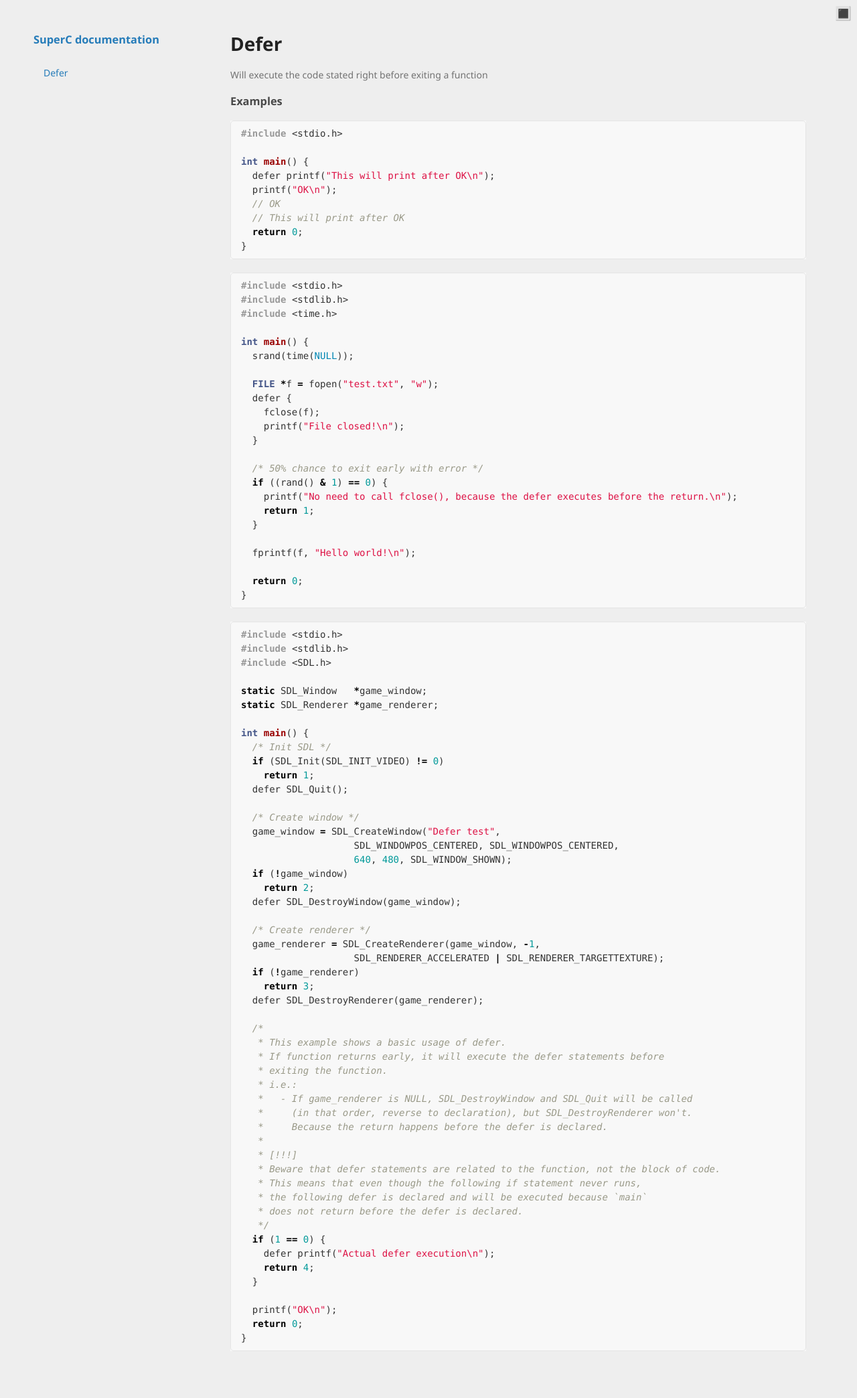
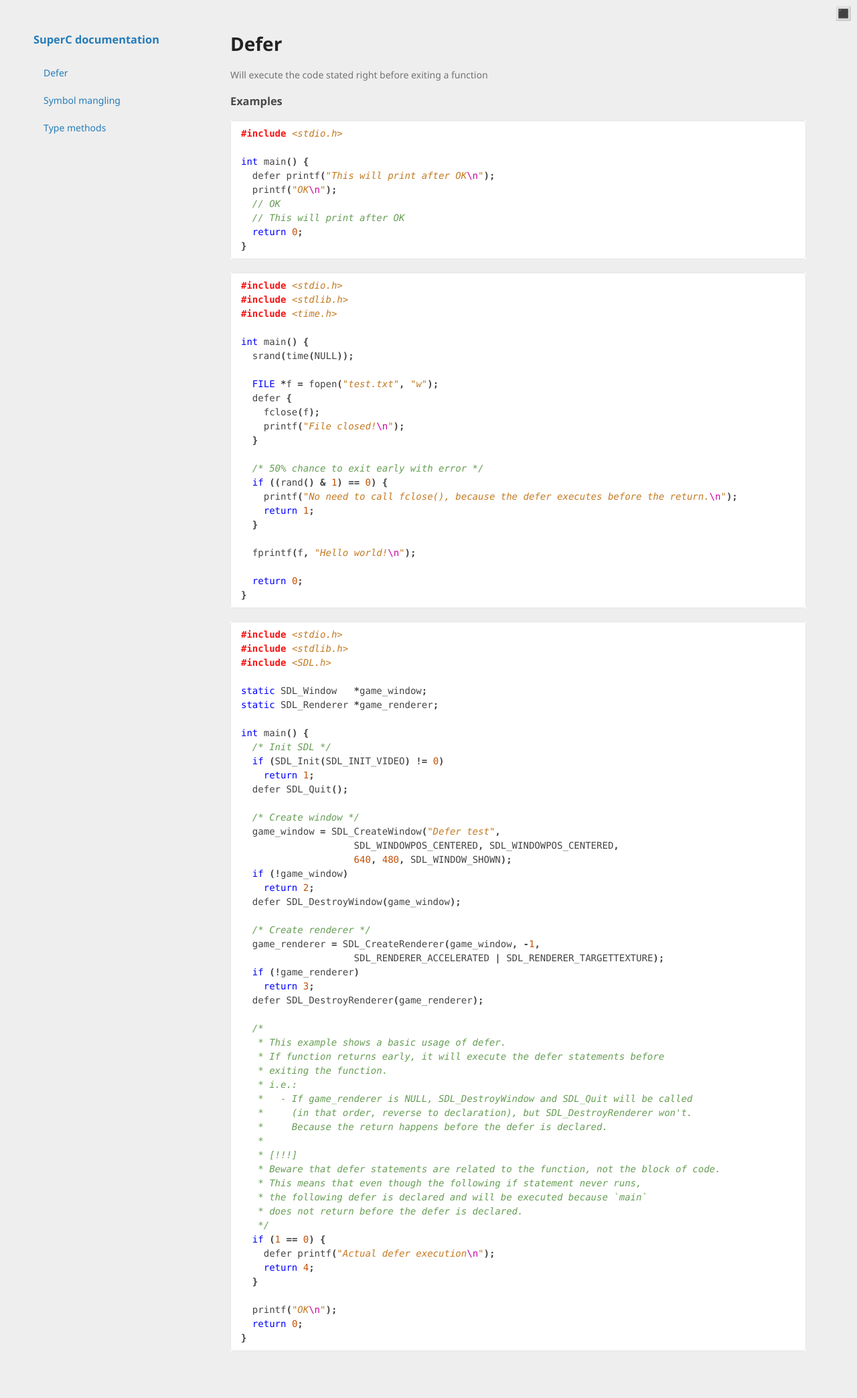
Before and after one commit to bruneo32/superc, a Jekyll site: the page built from docs/defer.md, in a window 1280 px wide. Shown: the whole page at 67% size. Built offline with Jekyll 4.4.1, drawn with Linux system fonts in a browser that asks for light colours; our own code applies the rules of GitHub Pages for plain Markdown files.

Commit message:
Temporary final themes

```diff
--- a/_sass/jekyll-theme-minimal.scss
+++ b/_sass/jekyll-theme-minimal.scss
@@ -14,7 +14,7 @@ body {
   background-color: var(--bg-color);
   padding: 50px;
   font: 14px/1.5 "Noto Sans", "Helvetica Neue", Helvetica, Arial, sans-serif;
-  color: #727272;
+  color: var(--text-color);
   font-weight: 400;
 }
 
@@ -24,7 +24,7 @@ h3,
 h4,
 h5,
 h6 {
-  color: #222;
+  color: var(--heading-color);
   margin: 0 0 20px;
 }
 
@@ -57,37 +57,37 @@ h1 {
 }
 
 h2 {
-  color: #393939;
+  color: var(--heading2-color);
 }
 
 h3,
 h4,
 h5,
 h6 {
-  color: #494949;
+  color: var(--heading3-color);
 }
 
 a {
-  color: #267CB9;
+  color: var(--link-color);
   text-decoration: none;
 }
 
 a:hover,
 a:focus {
-  color: #069;
+  color: var(--link-hover-color);
   /* Fake bold */
-  text-shadow: 0px 0px 1px black;
+  text-shadow: 0px 0px 1px var(--link-hover-shadow);
 }
 
 a small {
   font-size: 11px;
-  color: #777;
+  color: var(--link-small-color);
   margin-top: -0.3em;
   display: block;
 }
 
 a:hover small {
-  color: #777;
+  color: var(--link-small-color);
 }
 
 button {
@@ -100,7 +100,7 @@ button {
 }
 
 blockquote {
-  border-left: 1px solid #e5e5e5;
+  border-left: 1px solid var(--blockquote-border);
   margin: 0;
   padding: 0 0 0 20px;
   font-style: italic;
@@ -109,14 +109,14 @@ blockquote {
 code,
 pre {
   font-family: Monaco, Bitstream Vera Sans Mono, Lucida Console, Terminal, Consolas, Liberation Mono, DejaVu Sans Mono, Courier New, monospace;
-  color: #333;
+  color: var(--code-fg);
 }
 
 pre {
   padding: 8px 15px;
-  background: #f8f8f8;
+  background: var(--code-bg);
   border-radius: 5px;
-  border: 1px solid #e5e5e5;
+  border: 1px solid var(--code-border);
   overflow-x: auto;
 }
 
@@ -129,16 +129,16 @@ th,
 td {
   text-align: left;
   padding: 5px 10px;
-  border-bottom: 1px solid #e5e5e5;
+  border-bottom: 1px solid var(--table-border);
 }
 
 dt {
-  color: #444;
+  color: var(--dt-color);
   font-weight: 700;
 }
 
 th {
-  color: #444;
+  color: var(--th-color);
 }
 
 img {
@@ -146,12 +146,12 @@ img {
 }
 
 kbd {
-  background-color: #fafbfc;
-  border: 1px solid #c6cbd1;
-  border-bottom-color: #959da5;
+  background-color: var(--kbd-bg);
+  border: 1px solid var(--kbd-border);
+  border-bottom-color: var(--kbd-border-bottom);
   border-radius: 3px;
-  box-shadow: inset 0 -1px 0 #959da5;
-  color: #444d56;
+  box-shadow: inset 0 -1px 0 var(--kbd-border-bottom);
+  color: var(--kbd-text);
   display: inline-block;
   font-size: 11px;
   line-height: 10px;
@@ -179,11 +179,11 @@ header ul li {
 }
 
 header ul li:hover {
-  background: #cdcdcd;
+  background: var(--header-hover-bg);
 }
 
 strong {
-  color: #222;
+  color: var(--strong-color);
   font-weight: 700;
 }
 
@@ -193,7 +193,7 @@ small {
 
 hr {
   border: 0;
-  background: #e5e5e5;
+  background: var(--hr-color);
   height: 1px;
   margin: 0 0 20px;
 }
--- a/_sass/rouge-github.scss
+++ b/_sass/rouge-github.scss
@@ -1,209 +1,129 @@
 .highlight table td { padding: 5px; }
 .highlight table pre { margin: 0; }
-.highlight .cm {
-  color: #999988;
+
+.highlight,
+.highlight .w {
+  color: var(--code-fg);
+  background-color: var(--code-bg);
+}
+
+/* Errors */
+.highlight .err {
+  color: var(--code-error);
+  background-color: var(--code-bg);
+  font-weight: bold;
+}
+
+/* Comments */
+.highlight .c,
+.highlight .ch,
+.highlight .cd,
+.highlight .cm,
+.highlight .c1,
+.highlight .cs {
+  color: var(--code-comment);
   font-style: italic;
 }
+
+/* Preprocessor */
 .highlight .cp {
-  color: #999999;
+  color: var(--code-namespace);
   font-weight: bold;
 }
-.highlight .c1 {
-  color: #999988;
+
+/* Keywords */
+.highlight .k,
+.highlight .kn,
+.highlight .kp,
+.highlight .kr,
+.highlight .kv {
+  color: var(--code-keyword);
+}
+
+.highlight .kd {
+  color: var(--code-keyword-alt);
+}
+
+.highlight .kt {
+  color: var(--code-type);
+}
+
+.highlight .kc {
+  color: var(--code-constant);
+}
+
+/* Operators & punctuation */
+.highlight .o,
+.highlight .ow,
+.highlight .p,
+.highlight .pi {
+  color: var(--code-operator);
+  font-weight: bold;
+}
+
+/* Strings */
+.highlight .s,
+.highlight .sb,
+.highlight .sc,
+.highlight .dl,
+.highlight .sd,
+.highlight .s2,
+.highlight .sh,
+.highlight .sx,
+.highlight .s1,
+.highlight .si,
+.highlight .sr,
+.highlight .cpf {
+  color: var(--code-string);
   font-style: italic;
 }
-.highlight .cs {
-  color: #999999;
-  font-weight: bold;
-  font-style: italic;
+
+.highlight .se {
+  color: var(--code-string-escape);
 }
-.highlight .c, .highlight .cd {
-  color: #999988;
-  font-style: italic;
+
+.highlight .sa {
+  color: var(--code-keyword);
 }
-.highlight .err {
-  color: #a61717;
-  background-color: #e3d2d2;
+
+/* Names */
+.highlight .nn,
+.highlight .nc {
+  color: var(--code-namespace);
 }
+
+.highlight .no,
+.highlight .m,
+.highlight .mb,
+.highlight .mf,
+.highlight .mh,
+.highlight .mi,
+.highlight .il,
+.highlight .mo,
+.highlight .mx {
+  color: var(--code-constant);
+}
+
+.highlight .na {
+  color: var(--code-attribute);
+}
+
+.highlight .ss {
+  color: var(--code-symbol);
+}
+
+/* Diff */
+.highlight .gi {
+  color: var(--code-added);
+  background-color: var(--code-bg);
+}
+
 .highlight .gd {
-  color: #000000;
-  background-color: #ffdddd;
+  color: var(--code-removed);
+  background-color: var(--code-bg);
 }
-.highlight .ge {
-  color: #000000;
-  font-style: italic;
-}
-.highlight .gr {
-  color: #aa0000;
-}
+
 .highlight .gh {
-  color: #999999;
-}
-.highlight .gi {
-  color: #000000;
-  background-color: #ddffdd;
-}
-.highlight .go {
-  color: #888888;
-}
-.highlight .gp {
-  color: #555555;
-}
-.highlight .gs {
+  color: var(--code-added);
   font-weight: bold;
 }
-.highlight .gu {
-  color: #aaaaaa;
-}
-.highlight .gt {
-  color: #aa0000;
-}
-.highlight .kc {
-  color: #000000;
-  font-weight: bold;
-}
-.highlight .kd {
-  color: #000000;
-  font-weight: bold;
-}
-.highlight .kn {
-  color: #000000;
-  font-weight: bold;
-}
-.highlight .kp {
-  color: #000000;
-  font-weight: bold;
-}
-.highlight .kr {
-  color: #000000;
-  font-weight: bold;
-}
-.highlight .kt {
-  color: #445588;
-  font-weight: bold;
-}
-.highlight .k, .highlight .kv {
-  color: #000000;
-  font-weight: bold;
-}
-.highlight .mf {
-  color: #009999;
-}
-.highlight .mh {
-  color: #009999;
-}
-.highlight .il {
-  color: #009999;
-}
-.highlight .mi {
-  color: #009999;
-}
-.highlight .mo {
-  color: #009999;
-}
-.highlight .m, .highlight .mb, .highlight .mx {
-  color: #009999;
-}
-.highlight .sb {
-  color: #d14;
-}
-.highlight .sc {
-  color: #d14;
-}
-.highlight .sd {
-  color: #d14;
-}
-.highlight .s2 {
-  color: #d14;
-}
-.highlight .se {
-  color: #d14;
-}
-.highlight .sh {
-  color: #d14;
-}
-.highlight .si {
-  color: #d14;
-}
-.highlight .sx {
-  color: #d14;
-}
-.highlight .sr {
-  color: #009926;
-}
-.highlight .s1 {
-  color: #d14;
-}
-.highlight .ss {
-  color: #990073;
-}
-.highlight .s {
-  color: #d14;
-}
-.highlight .na {
-  color: #008080;
-}
-.highlight .bp {
-  color: #999999;
-}
-.highlight .nb {
-  color: #0086B3;
-}
-.highlight .nc {
-  color: #445588;
-  font-weight: bold;
-}
-.highlight .no {
-  color: #008080;
-}
-.highlight .nd {
-  color: #3c5d5d;
-  font-weight: bold;
-}
-.highlight .ni {
-  color: #800080;
-}
-.highlight .ne {
-  color: #990000;
-  font-weight: bold;
-}
-.highlight .nf {
-  color: #990000;
-  font-weight: bold;
-}
-.highlight .nl {
-  color: #990000;
-  font-weight: bold;
-}
-.highlight .nn {
-  color: #555555;
-}
-.highlight .nt {
-  color: #000080;
-}
-.highlight .vc {
-  color: #008080;
-}
-.highlight .vg {
-  color: #008080;
-}
-.highlight .vi {
-  color: #008080;
-}
-.highlight .nv {
-  color: #008080;
-}
-.highlight .ow {
-  color: #000000;
-  font-weight: bold;
-}
-.highlight .o {
-  color: #000000;
-  font-weight: bold;
-}
-.highlight .w {
-  color: #bbbbbb;
-}
-.highlight {
-  background-color: #f8f8f8;
-}
--- a/assets/css/style.scss
+++ b/assets/css/style.scss
@@ -3,10 +3,83 @@
 
 :root {
   --bg-color: #eee;
+  --text-color: #727272;
+  --heading-color: #222;
+  --heading2-color: #393939;
+  --heading3-color: #494949;
+  --link-color: #267CB9;
+  --link-hover-color: #069;
+  --link-hover-shadow: #000;
+  --link-small-color: #777;
+  --blockquote-border: #e5e5e5;
+  --code-border: #e5e5e5;
+  --table-border: #e5e5e5;
+  --dt-color: #444;
+  --th-color: #444;
+  --kbd-bg: #fafbfc;
+  --kbd-border: #c6cbd1;
+  --kbd-border-bottom: #959da5;
+  --kbd-text: #444d56;
+  --header-hover-bg: #cdcdcd;
+  --hr-color: #e5e5e5;
+  --strong-color: #222;
+  --code-fg: #444444;
+  --code-bg: #ffffff;
+  --code-keyword: #0000FF;
+  --code-keyword-alt: #0000FF;
+  --code-type: #0000FF;
+  --code-constant: #C34E00;
+  --code-string: #C37A22;
+  --code-string-escape: #CC00A3;
+  --code-comment: #669d54;
+  --code-operator: #444444;
+  --code-namespace: #F81212;
+  --code-attribute: #009C00;
+  --code-symbol: #009C00;
+  --code-added: #009C00;
+  --code-removed: #FF0000;
+  --code-error: #FF0000;
 }
 
 [data-theme="dark"] {
   --bg-color: #121212;
+  --text-color: #aaa;
+  --heading-color: #eee;
+  --heading2-color: #ddd;
+  --heading3-color: #cdcdcd;
+  --link-color: #8ab4f8;
+  --link-hover-color: #bb86fc;
+  --link-hover-shadow: #fff;
+  --link-small-color: #a0a0a0;
+  --blockquote-border: #444;
+  --code-border: #444;
+  --table-border: #444;
+  --dt-color: #ccc;
+  --th-color: #ccc;
+  --kbd-bg: #2d2d2d;
+  --kbd-border: #555;
+  --kbd-border-bottom: #777;
+  --kbd-text: #ccc;
+  --header-hover-bg: #333;
+  --hr-color: #444;
+  --strong-color: #fff;
+
+  --code-fg: #fbf1c7;
+  --code-bg: #282828;
+  --code-keyword: #fb4934;
+  --code-keyword-alt: #fe8019;
+  --code-type: #fabd2f;
+  --code-constant: #d3869b;
+  --code-string: #b8bb26;
+  --code-string-escape: #fe8019;
+  --code-comment: #928374;
+  --code-operator: #ff4646;
+  --code-namespace: #8ec07c;
+  --code-attribute: #b8bb26;
+  --code-symbol: #83a598;
+  --code-added: #b8bb26;
+  --code-removed: #fb4934;
+  --code-error: #fb4934;
 }
 
 @import "jekyll-theme-minimal";
```
Also changed, not shown: docs/methods.md (added, +66 -0 lines), docs/symbols.md (added, +51 -0 lines).
